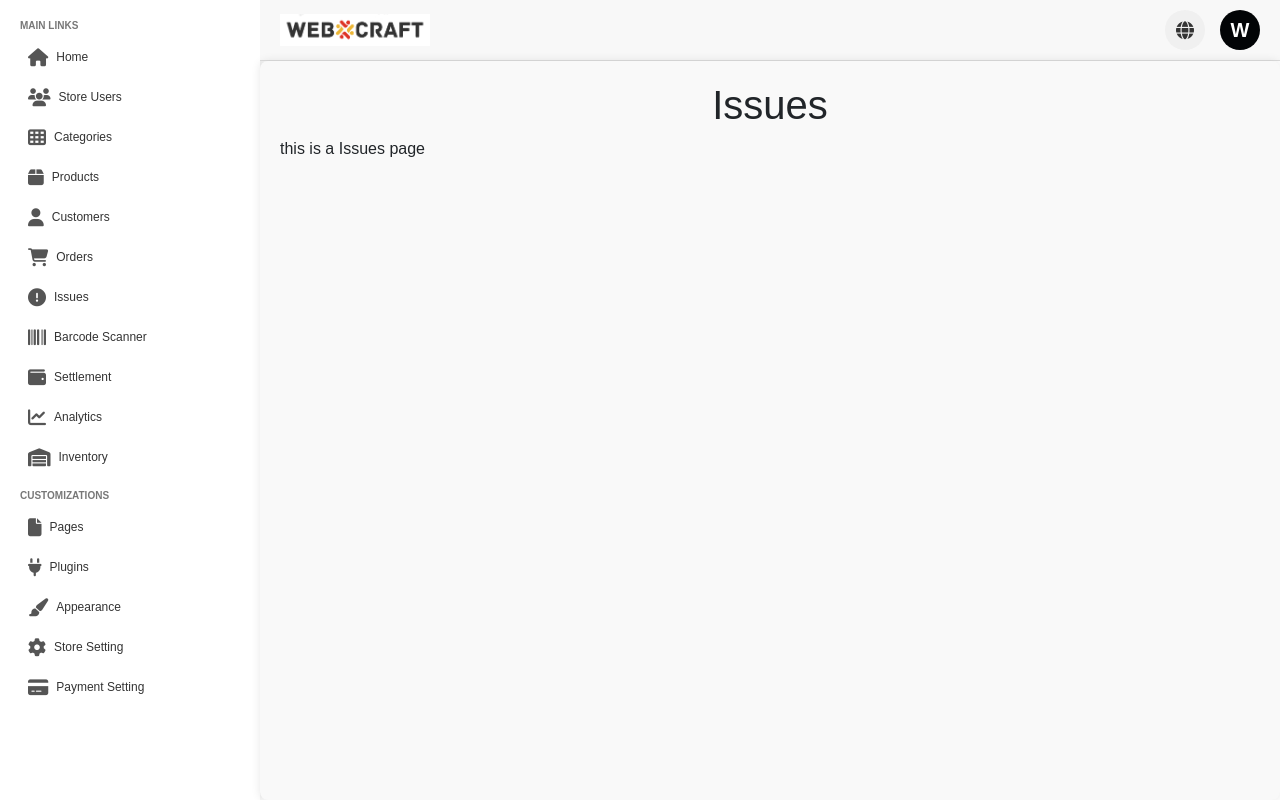
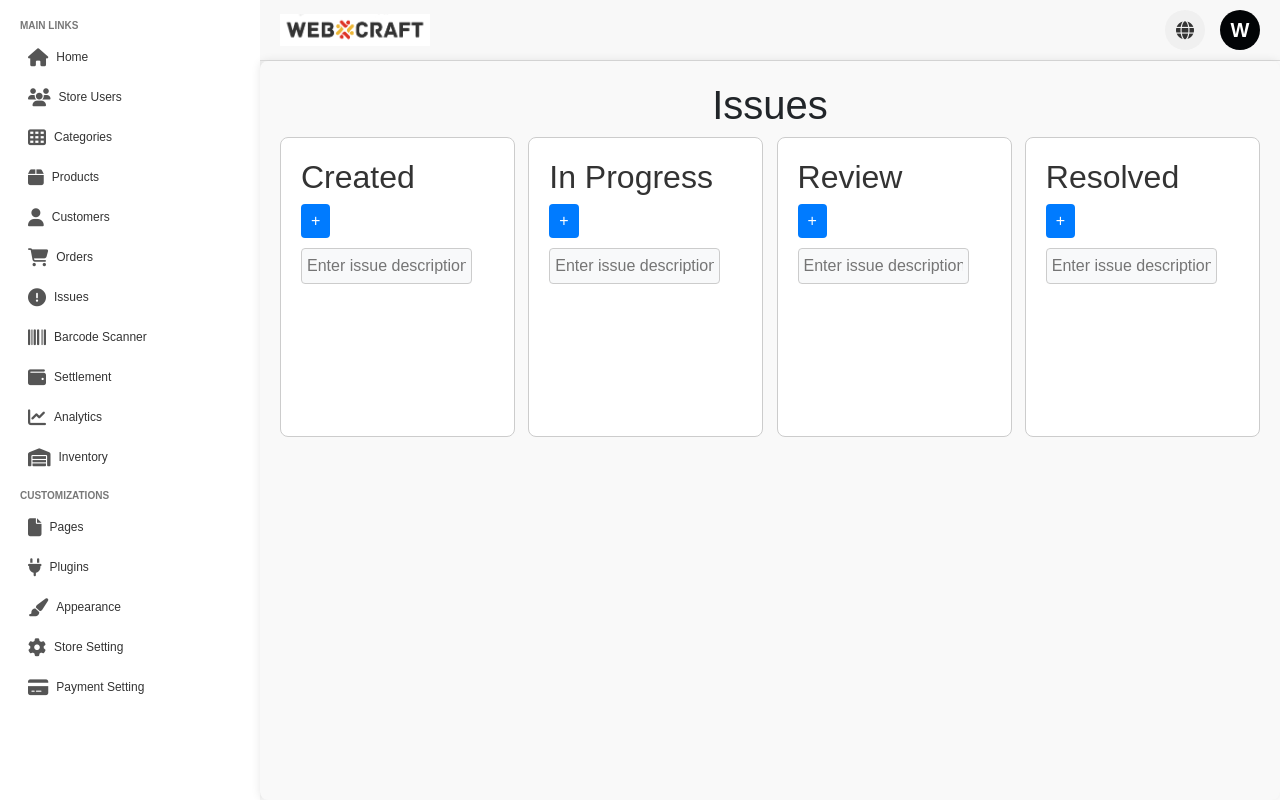
Before and after one commit to aadarsha-shakya/WebCraft, a React (Create React App) app in the folder frontend/: page /Issues in a window 1280 px wide. Built offline with nearby package versions, Linux system fonts and the light colour scheme.

Commit message:
Issues Completed

```diff
--- /dev/null
+++ b/frontend/src/Issues.css
@@ -0,0 +1,59 @@
+.issues-container {
+    display: flex;
+    justify-content: space-between;
+  }
+
+  .issue-section {
+    background-color: #ffffff;
+    border: 1px solid #cccccc;
+    padding: 20px;
+    width: 24%;
+    min-height: 300px;
+    border-radius: 8px;
+  }
+
+  .issue-section h2 {
+    margin-top: 0;
+    color: #333333;
+  }
+
+  .issue-section button {
+    padding: 5px 10px;
+    background-color: #007bff;
+    color: white;
+    border: none;
+    border-radius: 4px;
+    cursor: pointer;
+    margin-bottom: 10px;
+  }
+
+  .issue-section button:hover {
+    background-color: #0056b3;
+  }
+
+  .issue-section input[type="text"] {
+    width: calc(100% - 22px);
+    padding: 5px;
+    margin-bottom: 10px;
+    border: 1px solid #cccccc;
+    border-radius: 4px;
+    background-color: #f8f9fa;
+    color: #333333;
+  }
+
+  .items {
+    margin-top: 10px;
+  }
+
+  .item {
+    background-color: #f8f9fa;
+    padding: 10px;
+    margin-bottom: 5px;
+    border-radius: 4px;
+    cursor: move;
+    color: #333333;
+  }
+
+  .item:hover {
+    background-color: #e9ecef;
+  }
--- a/frontend/src/Issues.js
+++ b/frontend/src/Issues.js
@@ -1,10 +1,25 @@
-import React, { useState } from 'react';
+import React, { useState, useEffect } from 'react';
 import { Link, useNavigate } from 'react-router-dom';
 import './Dashboard.css';
+import './Issues.css';
+
 import Logo from './assets/WebCraft.png';
 
 function Issues() {
   const [isDropdownOpen, setIsDropdownOpen] = useState(false);
+  const [issues, setIssues] = useState({
+    created: [],
+    inProgress: [],
+    review: [],
+    resolved: []
+  });
+  const [newIssueText, setNewIssueText] = useState({
+    created: '',
+    inProgress: '',
+    review: '',
+    resolved: ''
+  });
+  const [userId, setUserId] = useState(null);
   const navigate = useNavigate();
 
   const toggleDropdown = () => {
@@ -14,6 +29,93 @@ function Issues() {
   const handleLogout = () => {
     // Perform logout actions if needed (e.g., clearing tokens)
     navigate('/Login'); // Redirect to login page
+  };
+
+  useEffect(() => {
+    // Simulate fetching user ID from local storage or context
+    const storedUserId = localStorage.getItem('userId');
+    if (storedUserId) {
+      setUserId(storedUserId);
+      fetchIssues(storedUserId);
+    }
+  }, []);
+
+  const fetchIssues = (userId) => {
+    fetch(`http://localhost:8081/api/issues/${userId}`)
+      .then(response => response.json())
+      .then(data => {
+        const newIssues = {
+          created: [],
+          inProgress: [],
+          review: [],
+          resolved: []
+        };
+        data.forEach(issue => {
+          newIssues[issue.status].push(issue);
+        });
+        setIssues(newIssues);
+      })
+      .catch(error => console.error("Error fetching issues:", error));
+  };
+
+  const handleDragStart = (event, id, source) => {
+    event.dataTransfer.setData('text/plain', JSON.stringify({ id, source }));
+  };
+
+  const handleDrop = (event, target) => {
+    event.preventDefault();
+    const data = JSON.parse(event.dataTransfer.getData('text/plain'));
+    const { id, source } = data;
+
+    // Update the issue status in the database
+    fetch(`http://localhost:8081/api/issues/${id}`, {
+      method: 'PUT',
+      headers: {
+        'Content-Type': 'application/json'
+      },
+      body: JSON.stringify({ status: target })
+    })
+    .then(response => response.json())
+    .then(data => {
+      if (data) {
+        fetchIssues(userId); // Refresh the issues after updating
+      }
+    })
+    .catch(error => console.error("Error updating issue:", error));
+  };
+
+  const handleAddItem = (section) => {
+    const text = newIssueText[section];
+    if (!text.trim()) {
+      alert("Please enter a description for the issue.");
+      return;
+    }
+
+    fetch('http://localhost:8081/api/issues', {
+      method: 'POST',
+      headers: {
+        'Content-Type': 'application/json'
+      },
+      body: JSON.stringify({ user_id: userId, text, status: section })
+    })
+    .then(response => response.json())
+    .then(data => {
+      if (data) {
+        fetchIssues(userId); // Refresh the issues after adding
+        setNewIssueText(prevState => ({
+          ...prevState,
+          [section]: '' // Clear the input field for the specific section
+        }));
+      }
+    })
+    .catch(error => console.error("Error adding issue:", error));
+  };
+
+  const handleInputChange = (event, section) => {
+    setNewIssueText(prevState => ({
+      ...prevState,
+      [section]: event.target.value
+    }));
   };
 
   return (
@@ -155,7 +257,76 @@ function Issues() {
         {/* CONTENT */}
         <main className="content">
           <h1>Issues</h1>
-          <p>this is a Issues page</p>
+          <div className="issues-container">
+            <div className="issue-section" onDrop={(e) => handleDrop(e, 'created')} onDragOver={(e) => e.preventDefault()}>
+              <h2>Created</h2>
+              <button onClick={() => handleAddItem('created')}>+</button>
+              <input
+                type="text"
+                placeholder="Enter issue description"
+                value={newIssueText.created}
+                onChange={(e) => handleInputChange(e, 'created')}
+              />
+              <div className="items">
+                {issues.created.map(issue => (
+                  <div key={issue.id} className="item" draggable onDragStart={(e) => handleDragStart(e, issue.id, 'created')}>
+                    {issue.text}
+                  </div>
+                ))}
+              </div>
+            </div>
+            <div className="issue-section" onDrop={(e) => handleDrop(e, 'inProgress')} onDragOver={(e) => e.preventDefault()}>
+              <h2>In Progress</h2>
+              <button onClick={() => handleAddItem('inProgress')}>+</button>
+              <input
+                type="text"
+                placeholder="Enter issue description"
+                value={newIssueText.inProgress}
+                onChange={(e) => handleInputChange(e, 'inProgress')}
+              />
+              <div className="items">
+                {issues.inProgress.map(issue => (
+                  <div key={issue.id} className="item" draggable onDragStart={(e) => handleDragStart(e, issue.id, 'inProgress')}>
+                    {issue.text}
+                  </div>
+                ))}
+              </div>
+            </div>
+            <div className="issue-section" onDrop={(e) => handleDrop(e, 'review')} onDragOver={(e) => e.preventDefault()}>
+              <h2>Review</h2>
+              <button onClick={() => handleAddItem('review')}>+</button>
+              <input
+                type="text"
+                placeholder="Enter issue description"
+                value={newIssueText.review}
+                onChange={(e) => handleInputChange(e, 'review')}
+              />
+              <div className="items">
+                {issues.review.map(issue => (
+                  <div key={issue.id} className="item" draggable onDragStart={(e) => handleDragStart(e, issue.id, 'review')}>
+                    {issue.text}
+                  </div>
+                ))}
+              </div>
+            </div>
+            <div className="issue-section" onDrop={(e) => handleDrop(e, 'resolved')} onDragOver={(e) => e.preventDefault()}>
+              <h2>Resolved</h2>
+              <button onClick={() => handleAddItem('resolved')}>+</button>
+              <input
+                type="text"
+                placeholder="Enter issue description"
+                value={newIssueText.resolved}
+                onChange={(e) => handleInputChange(e, 'resolved')}
+              />
+              <div className="items">
+                {issues.resolved.map(issue => (
+                  <div key={issue.id} className="item" draggable onDragStart={(e) => handleDragStart(e, issue.id, 'resolved')}>
+                    {issue.text}
+                  </div>
+                ))}
+              </div>
+            </div>
+          </div>
         </main>
       </div>
     </div>
```
Also changed, not shown: 1 other file (tests, documents, lock files or other folders).
